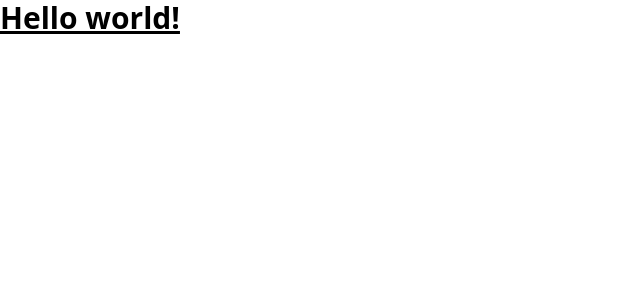
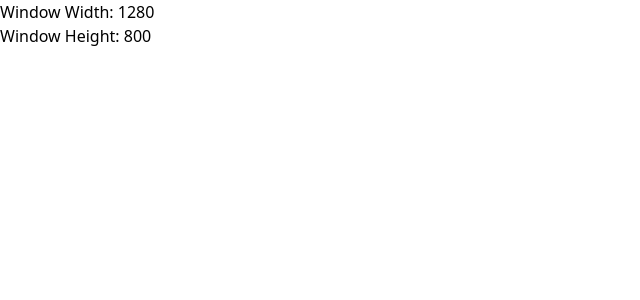
Before and after one commit to jeffreyhuang/window-size, a Vue app: page / in a window 1280 px wide. Shown: the top 300 px of the page, without its empty margins (0-640 px from the left). Built offline with nearby package versions, Linux system fonts and the light colour scheme.

Commit message:
feat: add event listeners

```diff
--- a/src/App.vue
+++ b/src/App.vue
@@ -1,8 +1,27 @@
 <script setup>
+import { ref, onBeforeUnmount } from 'vue'
+
+// https://developer.mozilla.org/en-US/docs/Web/API/Window/resize_event
+const width = ref(0)
+const height = ref(0)
+
+function reportWindowSize() {
+  width.value = window.innerWidth
+  height.value = window.innerHeight
+}
+
+reportWindowSize()
+
+window.addEventListener('resize', reportWindowSize)
+
+onBeforeUnmount(() => {
+  window.removeEventListener('resize', reportWindowSize)
+})
 </script>
 
 <template>
-  <h1 class="text-3xl font-bold underline">
-    Hello world!
-  </h1>
+  <main>
+    <p>Window Width: {{ width }}</p>
+    <p>Window Height: {{ height }}</p>
+  </main>
 </template>
```
